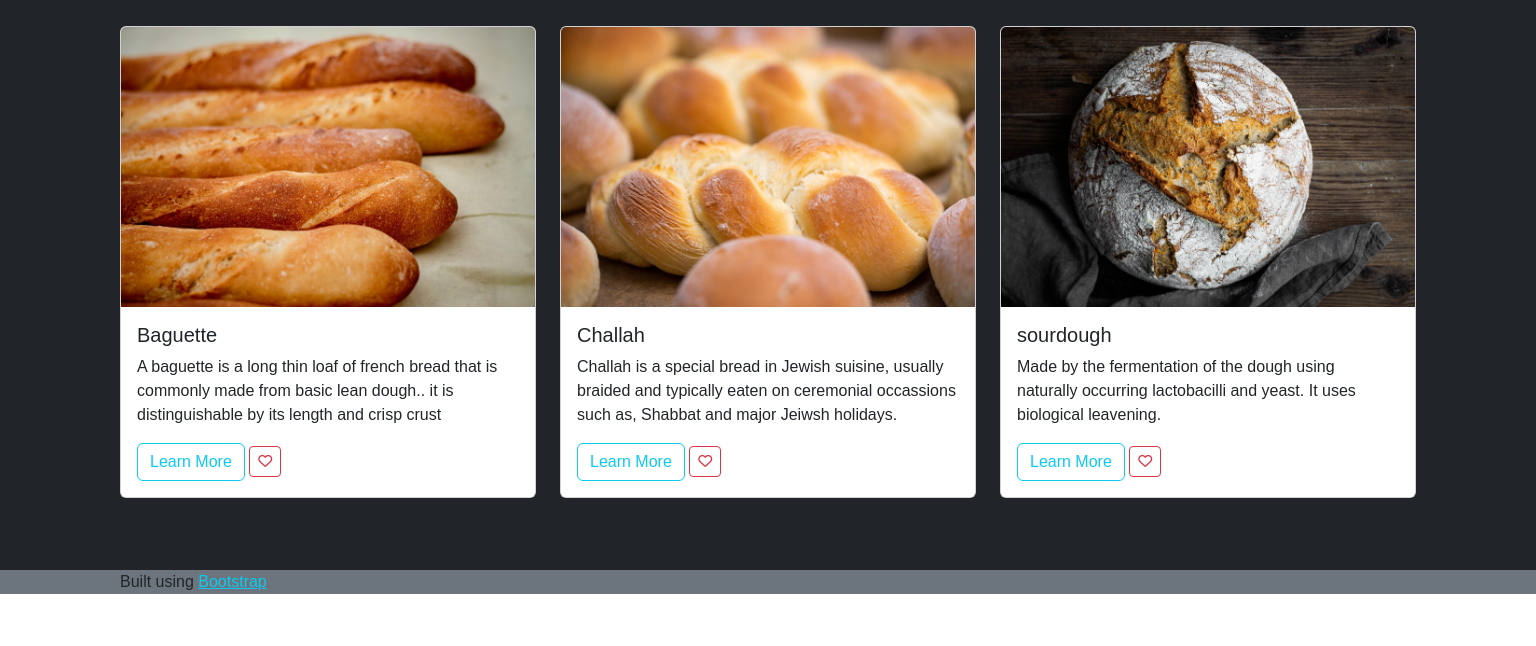
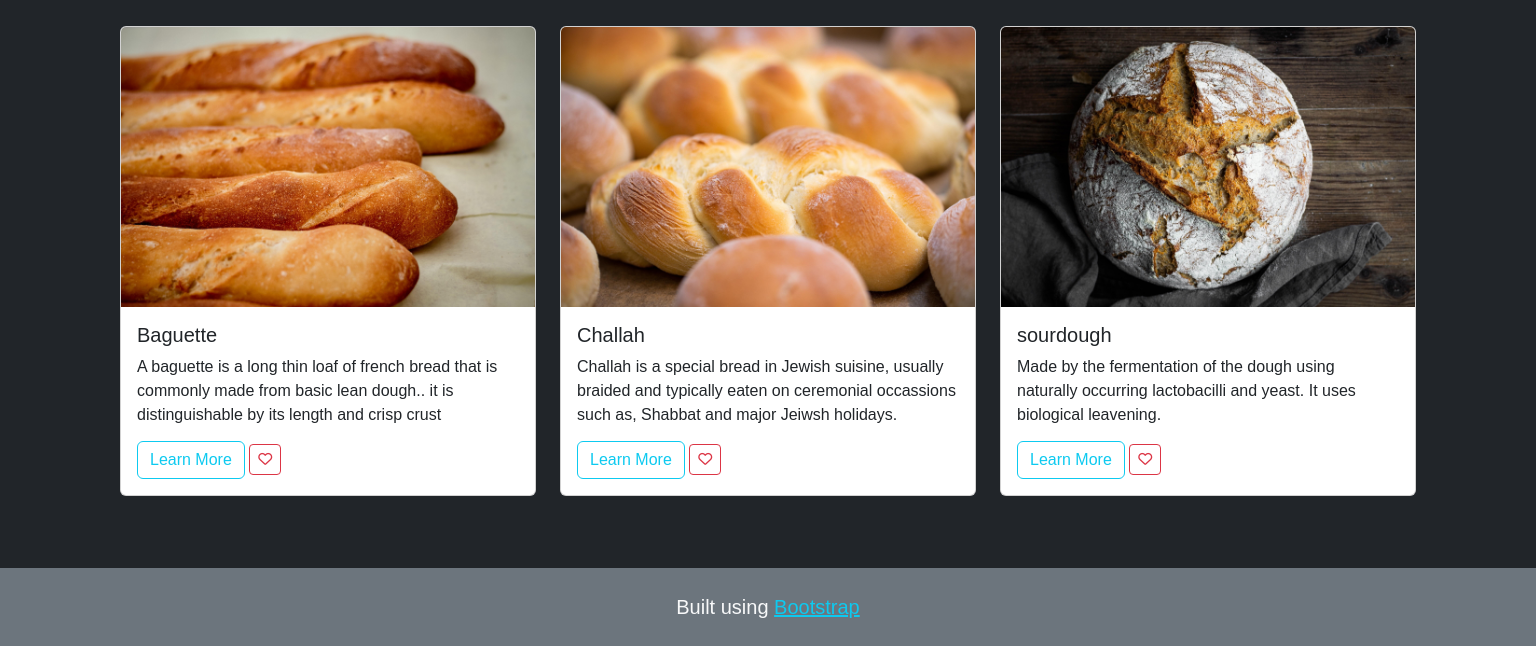
Before and after one commit to Kaleblamar/LePain-Project, a plain HTML site: page index.html in a window 1536 px wide. Shown: the part 846-1492 px from the top of the page. Before the commit the page ends 1456 px from the top, so only its background shows below. Drawn offline with nearby package versions, Linux system fonts and the light colour scheme; a web font is replaced by a local one.

Commit message:
updated footer. added media queries to make responsive

```diff
--- a/index.html
+++ b/index.html
@@ -133,7 +133,7 @@
 
     <footer class="bg-secondary">
       <div class="container">
-        <p>
+        <p class="lead m-0 p-4 text-center text-light">
           Built using
           <a href="https://getbootstrap.com" class="text-info">Bootstrap</a>
         </p>
--- a/style.css
+++ b/style.css
@@ -13,3 +13,19 @@ body {
   background-position: center;
   background-repeat: no-repeat;
 }
+/* media queries */
+@media (min-width: 992px) {
+  .card-text {
+    height: 110px;
+  }
+}
+@media (min-width: 1200px) {
+  .card-text {
+    height: 90px;
+  }
+}
+@media (min-width: 1400px) {
+  .card-text {
+    height: 70px;
+  }
+}
```
